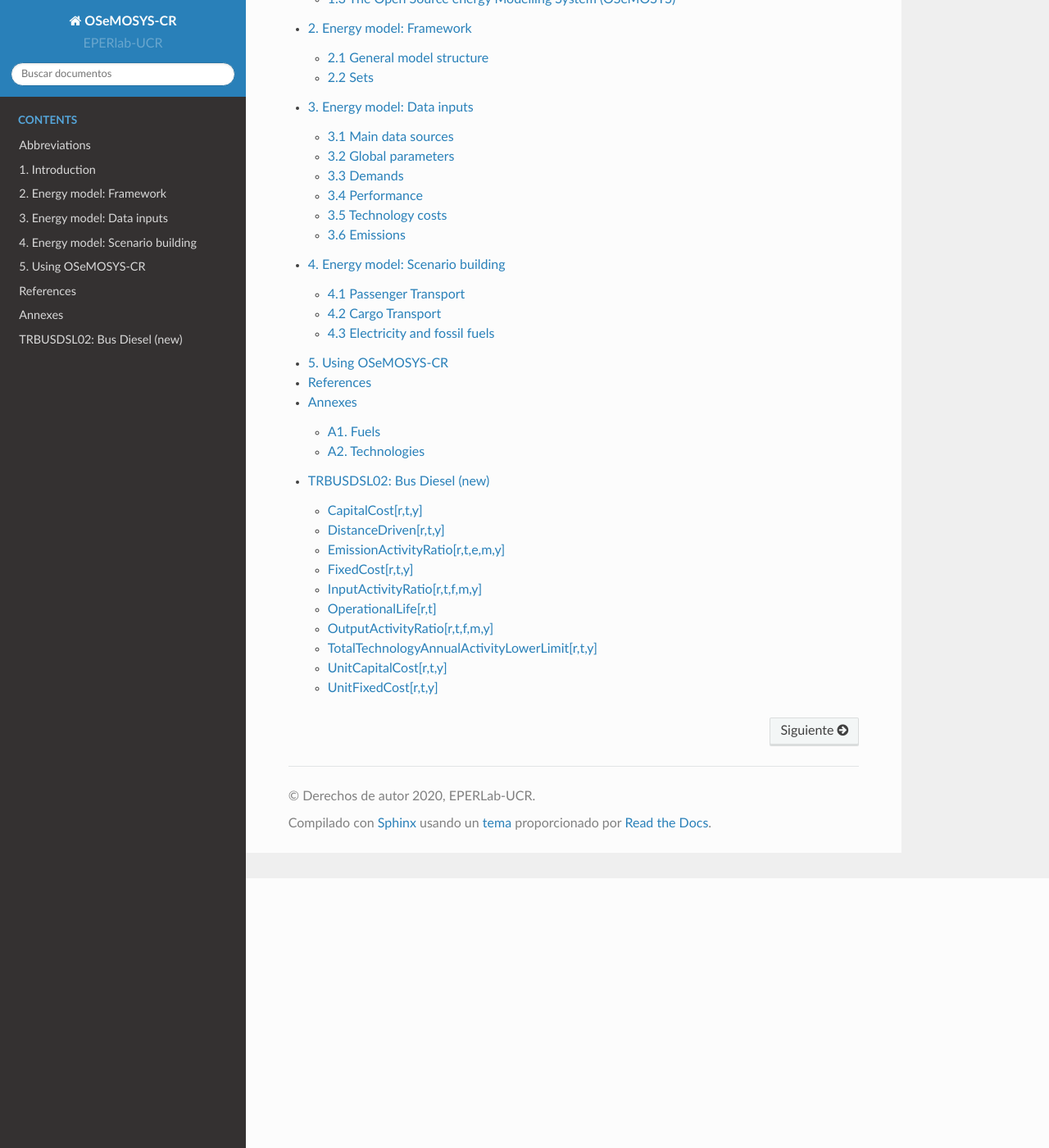
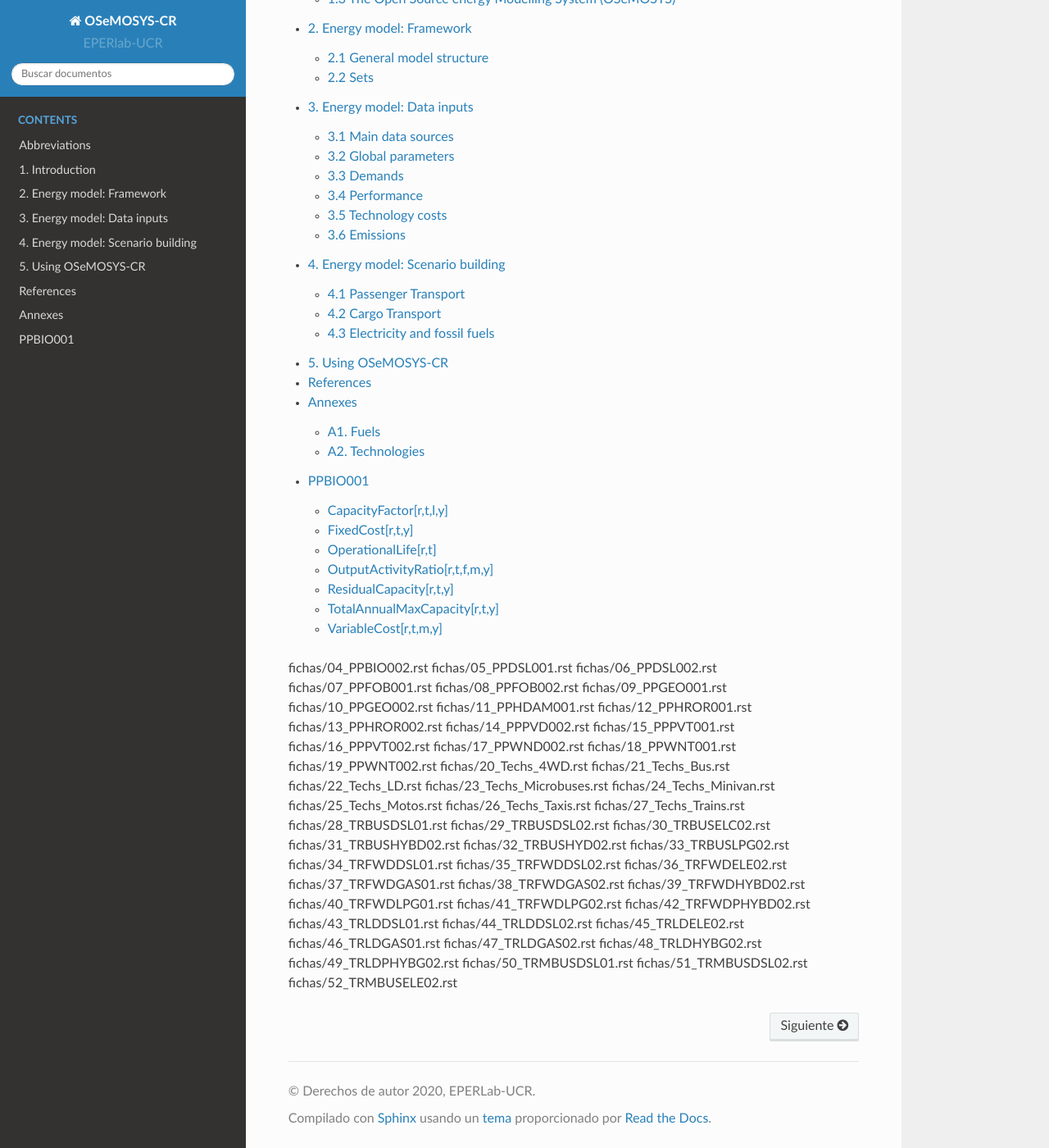
Before and after one commit to EPERLab/OSeMOSYS-CR, a Sphinx documentation site: the page built from docs/index.rst, in a window 1280 px wide and 1400 px high, scrolled down 329 px. Shown: the whole window at 82% size. Built offline with Sphinx 7.4.7 and the Read the Docs theme 2.0.0, drawn with Linux system fonts in a browser that asks for light colours; formulas are drawn with MathJax 3.

Commit message:
Update index.rst

```diff
--- a/docs/index.rst
+++ b/docs/index.rst
@@ -18,4 +18,53 @@
    05PythonModules
    99refs
    999Annexes
-   img/29_TRBUSDSL02
+   fichas/03_PPBIO001.rst
+fichas/04_PPBIO002.rst
+fichas/05_PPDSL001.rst
+fichas/06_PPDSL002.rst
+fichas/07_PPFOB001.rst
+fichas/08_PPFOB002.rst
+fichas/09_PPGEO001.rst
+fichas/10_PPGEO002.rst
+fichas/11_PPHDAM001.rst
+fichas/12_PPHROR001.rst
+fichas/13_PPHROR002.rst
+fichas/14_PPPVD002.rst
+fichas/15_PPPVT001.rst
+fichas/16_PPPVT002.rst
+fichas/17_PPWND002.rst
+fichas/18_PPWNT001.rst
+fichas/19_PPWNT002.rst
+fichas/20_Techs_4WD.rst
+fichas/21_Techs_Bus.rst
+fichas/22_Techs_LD.rst
+fichas/23_Techs_Microbuses.rst
+fichas/24_Techs_Minivan.rst
+fichas/25_Techs_Motos.rst
+fichas/26_Techs_Taxis.rst
+fichas/27_Techs_Trains.rst
+fichas/28_TRBUSDSL01.rst
+fichas/29_TRBUSDSL02.rst
+fichas/30_TRBUSELC02.rst
+fichas/31_TRBUSHYBD02.rst
+fichas/32_TRBUSHYD02.rst
+fichas/33_TRBUSLPG02.rst
+fichas/34_TRFWDDSL01.rst
+fichas/35_TRFWDDSL02.rst
+fichas/36_TRFWDELE02.rst
+fichas/37_TRFWDGAS01.rst
+fichas/38_TRFWDGAS02.rst
+fichas/39_TRFWDHYBD02.rst
+fichas/40_TRFWDLPG01.rst
+fichas/41_TRFWDLPG02.rst
+fichas/42_TRFWDPHYBD02.rst
+fichas/43_TRLDDSL01.rst
+fichas/44_TRLDDSL02.rst
+fichas/45_TRLDELE02.rst
+fichas/46_TRLDGAS01.rst
+fichas/47_TRLDGAS02.rst
+fichas/48_TRLDHYBG02.rst
+fichas/49_TRLDPHYBG02.rst
+fichas/50_TRMBUSDSL01.rst
+fichas/51_TRMBUSDSL02.rst
+fichas/52_TRMBUSELE02.rst
```
